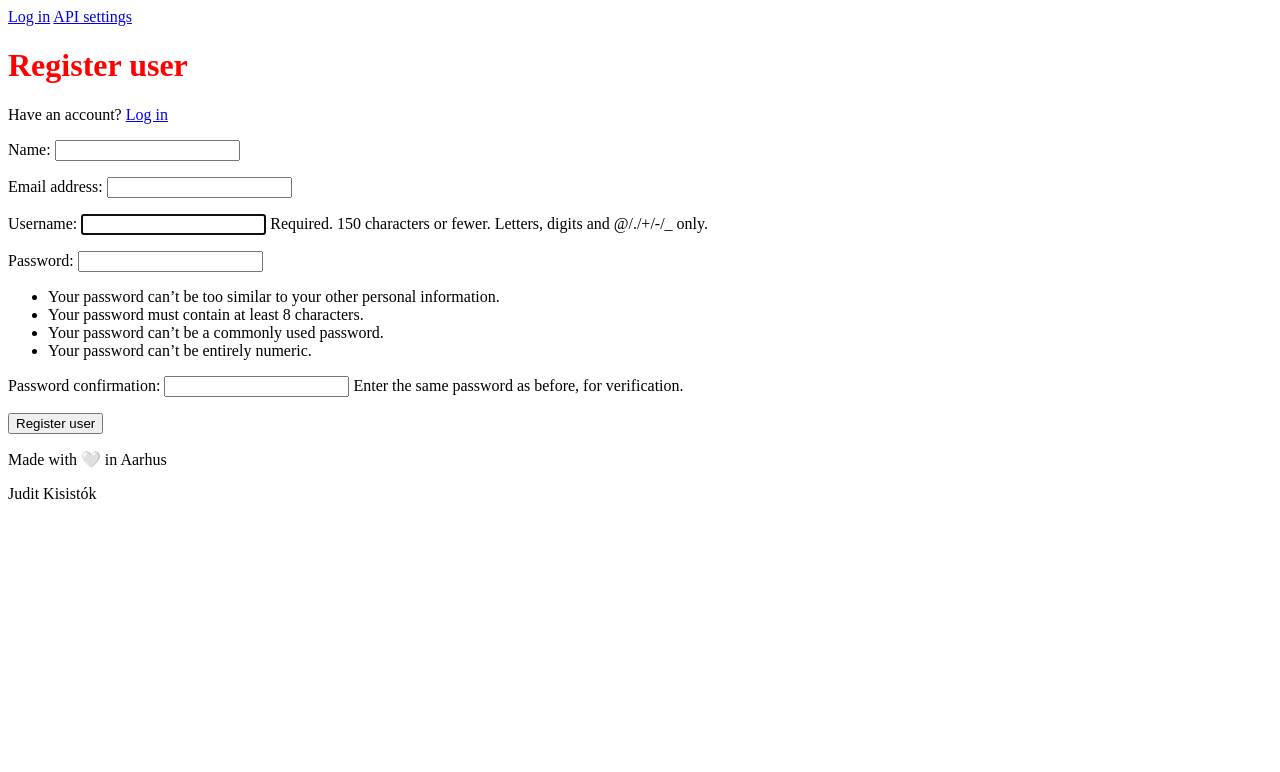
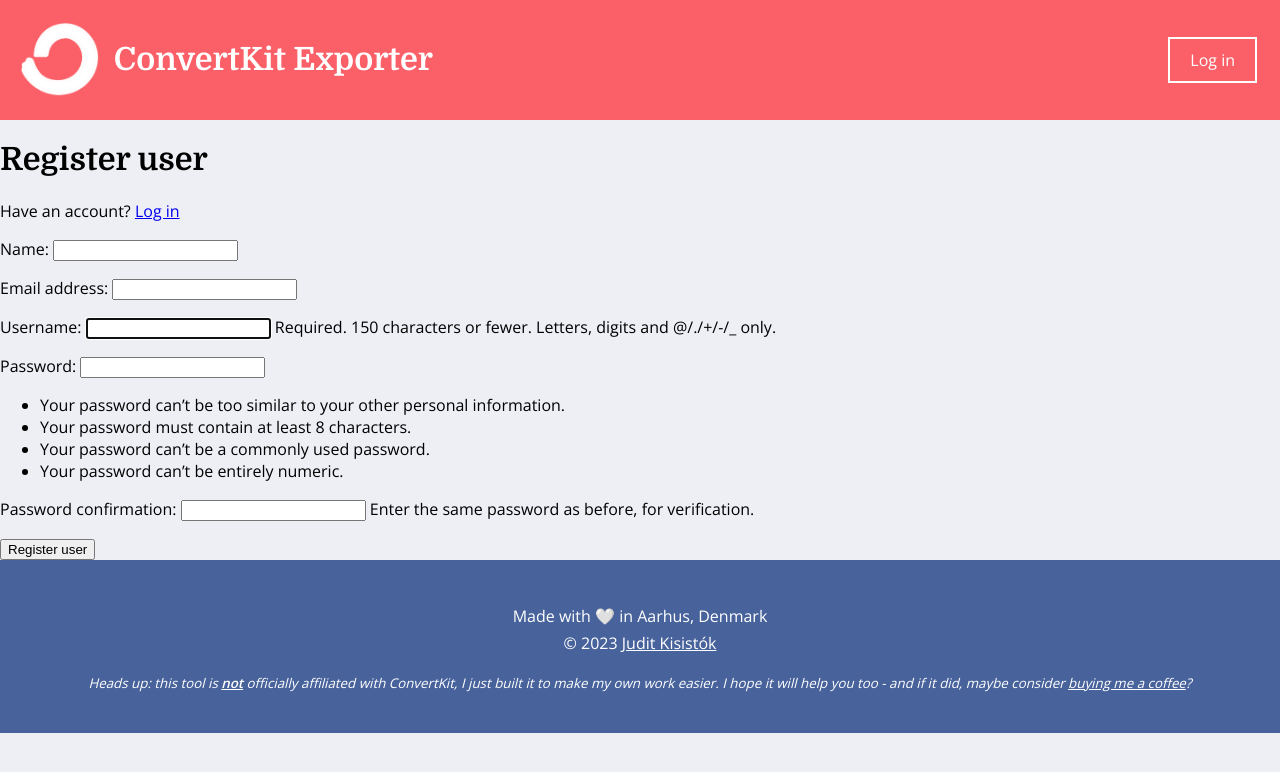
Before and after one commit to juditkisistok/convertkit_exporter, a Django app: page /register/ in a window 1280 px wide. Shown: the top 772 px of the page. Run offline with Django 3.2, Linux system fonts and the light colour scheme.

Commit message:
styling main.html

```diff
--- a/static/styles/main.css
+++ b/static/styles/main.css
@@ -1,3 +1,64 @@
-h1 {
-    color: red;
+body {
+    background: #EDEFF5;
+    margin: 0;
+    font-family: 'Open Sans', sans-serif;
 }
+
+h1, h2, h3, h4, h5 {
+    font-family: 'Domine', serif;
+}
+
+header {
+    background: #FB6068;
+    color: #fff;
+    padding: 20px;
+    display: flex;
+    align-items: center;
+    justify-content: space-between;
+}
+
+header a {
+    color: #fff;
+    text-decoration: none;
+    border: 2px solid;
+    padding: 10px 20px;
+    margin: 0px 3px;
+}
+
+header a:hover,
+header a:focus {
+    background-color: #fff;
+    color: #FB6068;
+    transition:cubic-bezier(0.68, -0.55, 0.265, 1.55);
+}
+
+.logo {
+    display: flex;
+    gap: 15px;
+    align-items: center;
+}
+
+.logo img {
+    max-height: 75px;
+}
+
+footer {
+    background: #48639C;
+    color: #fff;
+    text-align: center;
+    padding: 40px;
+}
+
+footer p {
+    margin: 5px;
+}
+
+footer small {
+    margin-top: 15px;
+    font-style: italic;
+    display: inline-block;
+}
+
+footer a {
+    color: #fff;
+}
--- a/templates/main.html
+++ b/templates/main.html
@@ -6,16 +6,25 @@
     <meta http-equiv="X-UA-Compatible" content="IE=edge">
     <meta name="viewport" content="width=device-width, initial-scale=1.0">
     <link rel="stylesheet" type="text/css" media="screen" href="{% static 'styles/main.css' %}">
+    <link rel="preconnect" href="https://fonts.googleapis.com">
+    <link rel="preconnect" href="https://fonts.gstatic.com" crossorigin>
+    <link href="https://fonts.googleapis.com/css2?family=Domine:wght@700&family=Open+Sans:wght@400;600&display=swap" rel="stylesheet">
     <title>ConvertKit Exporter</title>
 </head>
 <body>
     <header class="navbar">
-        {% if request.user.is_authenticated %}
-        <a href="{% url 'logout-page' %}">Log out</a>
-        {% else %}
-        <a href="{% url 'login-page' %}">Log in</a>
-        {% endif %}
-        <a href="{% url 'inputAPI' %}">API settings</a>
+        <div class="logo">
+            <img src = "{% static 'images/cklogo.png' %}">
+            <h1>ConvertKit Exporter</h1>
+        </div>
+        <div class="nav_buttons">
+            {% if request.user.is_authenticated %}
+                <a href="{% url 'logout-page' %}">Log out</a>
+                <a href="{% url 'inputAPI' %}">API settings</a>
+            {% else %}
+                <a href="{% url 'login-page' %}">Log in</a>
+            {% endif %}
+        </div>
     </header>
 
     {% block content %}
@@ -23,9 +32,9 @@
     {% endblock %}
 
     <footer>
-        <p>Made with 🤍 in Aarhus</p>
-        <p>Judit Kisistók</p>
+        <p>Made with 🤍 in Aarhus, Denmark</p>
+        <p>&#169; 2023 <a href="https://github.com/juditkisistok" target="_blank">Judit Kisistók</a></p>
+        <small>Heads up: this tool is <b><u>not</u></b> officially affiliated with ConvertKit, I just built it to make my own work easier. I hope it will help you too - and if it did, maybe consider <a href="https://www.buymeacoffee.com/juditkisistok" target="blank">buying me a coffee</a>?</small>
     </footer>
-
 </body>
 </html>
```
Also changed, not shown: static/images/cklogo.png (added), subscriber_export/migrations/0006_delete_tag.py (added).
